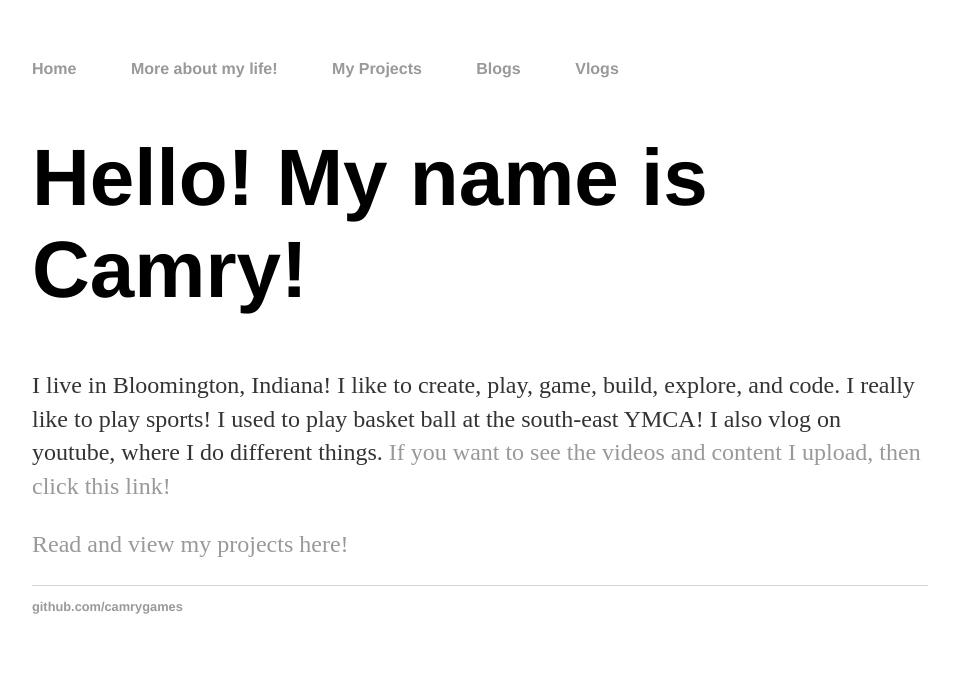
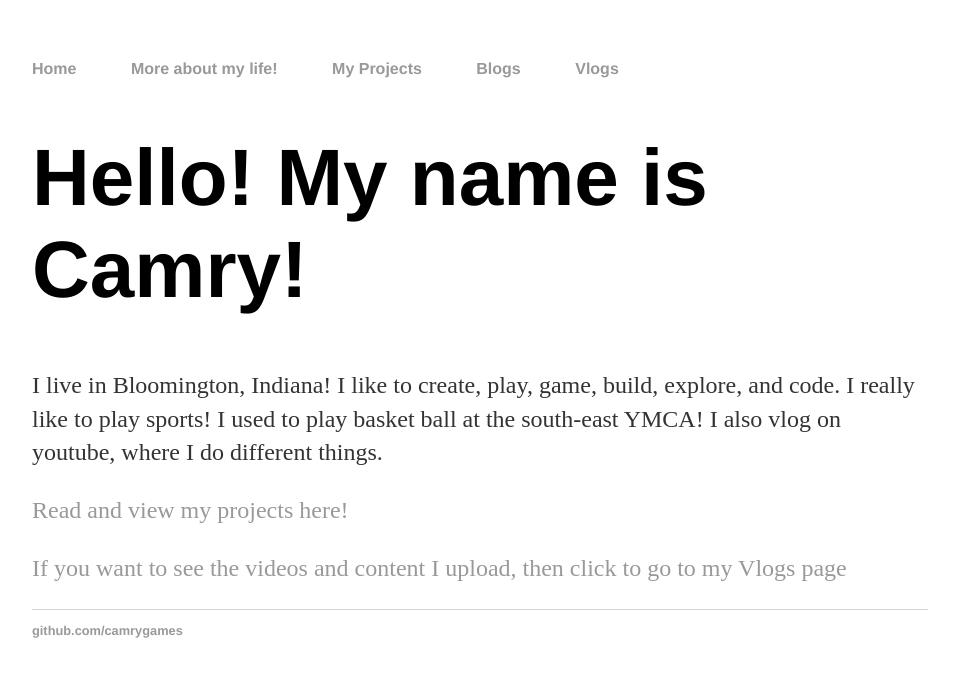
Before and after one commit to camrygames/camrygames.github.io, a Jekyll site: the page built from index.html, in a window 1280 px wide. Shown: the top 677 px of the page, without its empty margins (160-1119 px from the left). Built offline with Jekyll 4.4.1, drawn with Linux system fonts in a browser that asks for light colours.

Commit message:
Update index.html

```diff
--- a/index.html
+++ b/index.html
@@ -5,8 +5,10 @@ title: All About Camry!
 		<div class="blurb">
         		<h1>Hello! My name is Camry!</h1>
            <p> I live in Bloomington, Indiana! I like to create, play, game, build, explore, and code. I really like to play sports! I used to play basket ball at the south-east YMCA!
-	    I also vlog on youtube, where I do different things. <a href="https://www.youtube.com/channel/UCH3NB0zbSEQN5TbwvgotkJA">If you want to see the videos and content I upload, then click this link!</a></p>
+	    I also vlog on youtube, where I do different things. </p>
 
 
            		<p> <a href="/My Projects">Read and view my projects here!</a></p>
+
+			<p> <a href="Vlogs">If you want to see the videos and content I upload, then click to go to my Vlogs page</a></p>
     		</div><!-- /.blurb -->
```
